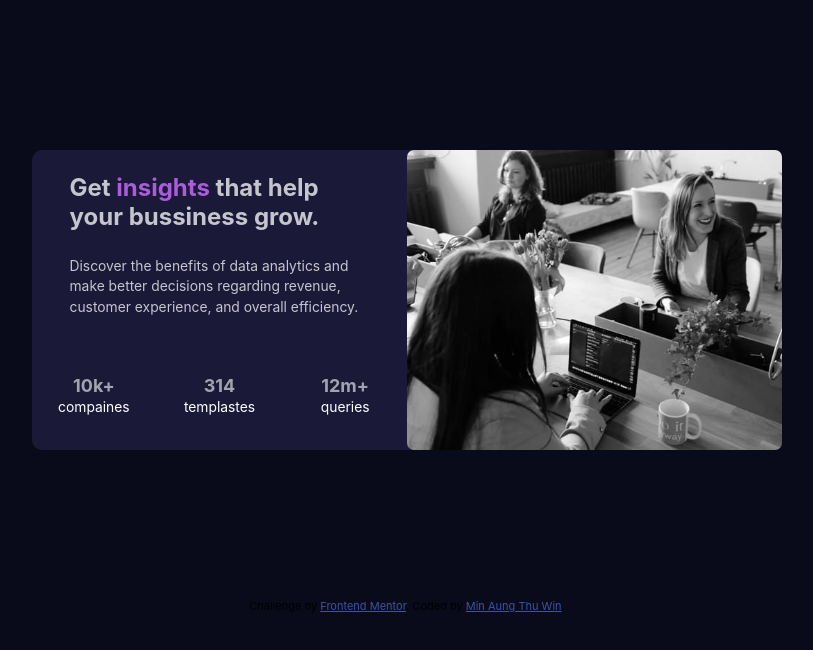
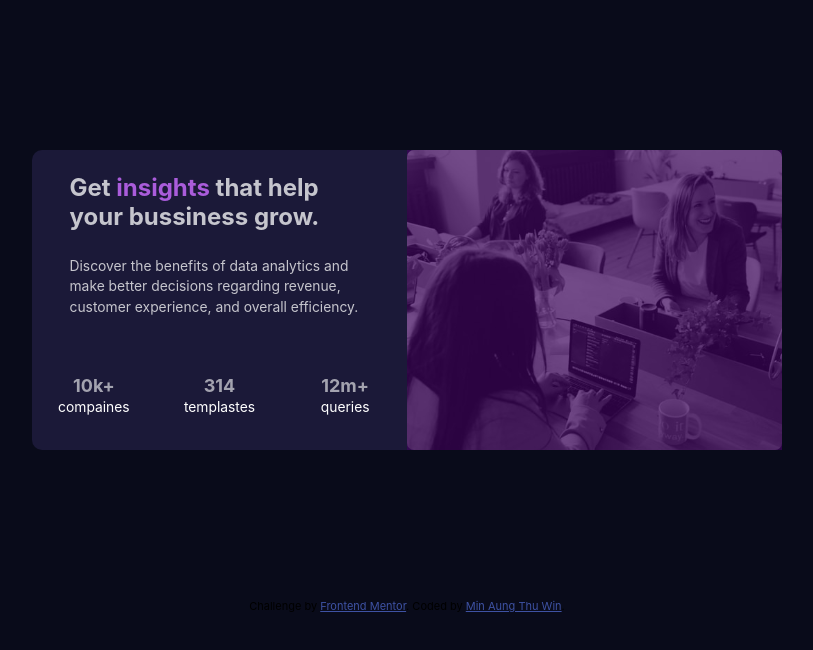
Before and after one commit to Oungseik/frontend-mentor-practice, a plain HTML site: page stats-preview-card-component-main/index.html in a window 1280 px wide. Shown: the whole page, without its empty margins (233-1046 px from the left). Drawn offline with Linux system fonts and the light colour scheme.

Commit message:
Finished all

```diff
--- a/stats-preview-card-component-main/index.html
+++ b/stats-preview-card-component-main/index.html
@@ -17,8 +17,8 @@
   <!-- Feel free to remove these styles or customise in your own stylesheet 👍 -->
   <style>
     :root {
-      --color-main-background: hsl(233, 47%, 7%);
-      --color-card-background: hsl(244, 38%, 16%);
+      --color-main-background: rgb(9, 11, 26);
+      --color-card-background: rgb(27, 25, 56);
       --color-accent: hsl(277, 64%, 61%);
       --color-white: hsl(0, 0%, 100%);
       --color-transparent-white: hsla(0, 0%, 100%, 0.75);
@@ -78,6 +78,7 @@
       margin: 0;
       border-radius: 7px;
       background: url(./images/image-header-desktop.jpg);
+      position: relative;
       background-size: cover;
       background-repeat: no-repeat;
       background-position: center;
@@ -94,6 +95,15 @@
         width: 100%;
         height: 65%;
       }
+    }
+
+    .layer {
+      background-color: rgba(60, 3, 92, 0.7);
+      top: 0;
+      left: 0;
+      width: 100%;
+      height: 100%;
+      position: absolute;
     }
 
     #description {
@@ -216,6 +226,7 @@
 
     <!-- left side photo of the card -->
     <figure>
+      <div class="layer"></div>
     </figure>
   </main>
 
```
